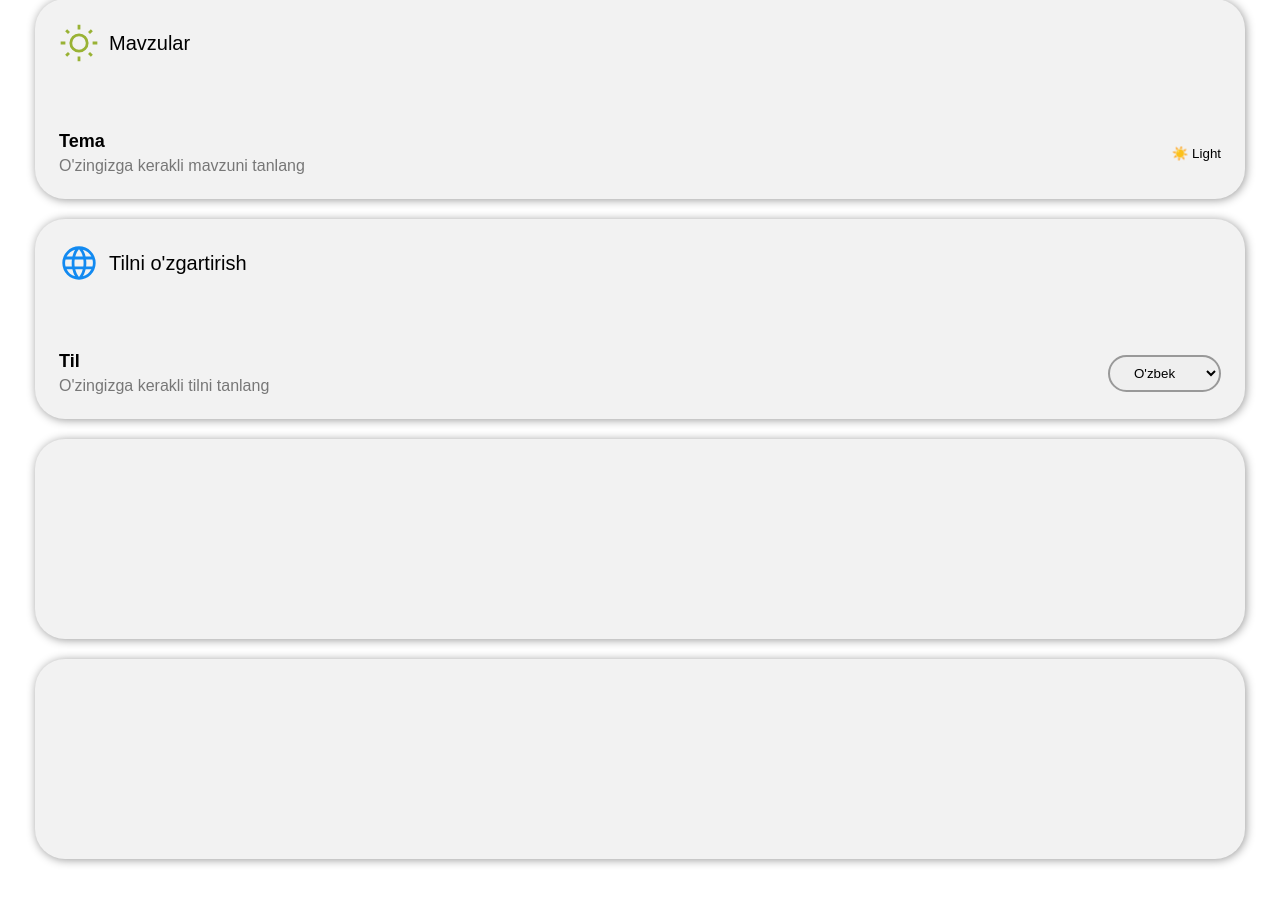
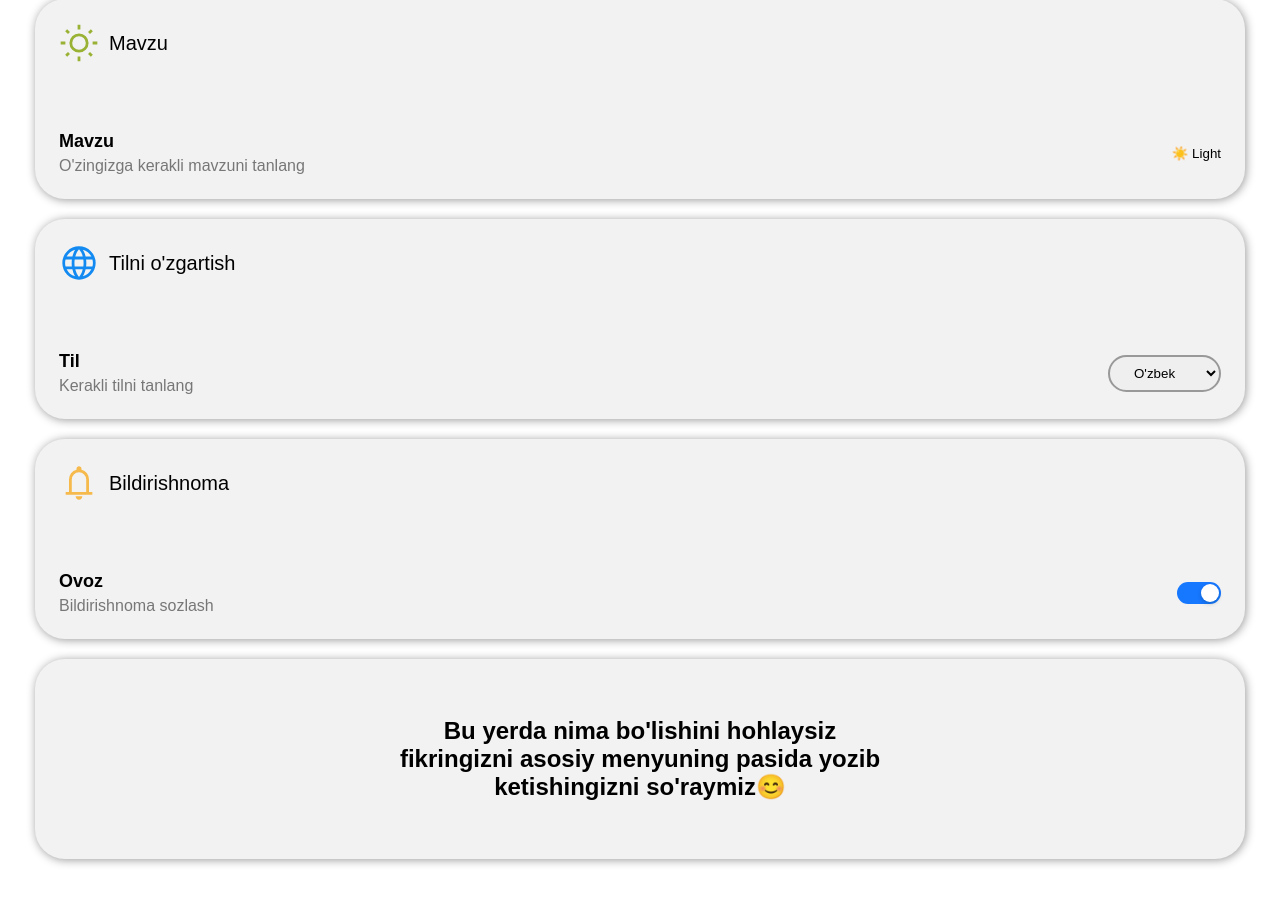
Before and after one commit to sheyh77/kids-tv, a React (Vite) app: page /settings in a window 1280 px wide. Shown: the part 193-1096 px from the top of the page. Built offline with nearby package versions, Linux system fonts and the light colour scheme; a web font is replaced by a local one.

Commit message:
update website

```diff
--- a/src/assets/scss/components/pages/_banner.scss
+++ b/src/assets/scss/components/pages/_banner.scss
@@ -31,6 +31,7 @@
             font-size: 20px;
             color: #d134d1;
             text-align: center;
+            align-items: center;
         }
     }
 
@@ -41,9 +42,5 @@
         color: white;
         font-weight: 600;
         font-size: 15px;
-
-        @media screen and (max-width: 592px){
-            background-color: #7e26a6;
-        }
     }
 }
--- a/src/assets/scss/components/pages/_footer.scss
+++ b/src/assets/scss/components/pages/_footer.scss
@@ -68,7 +68,7 @@
 
     &-feedback {
         width: 400px;
-        height: 350px;
+        height: 300px;
         background-color: white;
         display: flex;
         flex-direction: column;
--- a/src/assets/scss/components/pages/_settings.scss
+++ b/src/assets/scss/components/pages/_settings.scss
@@ -73,6 +73,22 @@
     &-language-option {
         border-radius: 12px;
     }
+
+    &-block-item-text {
+        display: flex;
+        justify-content: center;
+        align-items: center;
+    }
+
+    &-block-item-title {
+        width: 500px;
+        text-align: center;
+
+        @media screen and (max-width: 600px){
+            width: 300px;
+            font-size: 16px;
+        }
+    }
 }
 
 .settings-block-item.dark {
--- /dev/null
+++ b/src/assets/svg/NotificationSvg.jsx
@@ -0,0 +1,14 @@
+import * as React from "react"
+const NotificationSvg = (props) => (
+  <svg
+    xmlns="http://www.w3.org/2000/svg"
+    width={40}
+    height={40}
+    fill="#f6b94b"
+    viewBox="0 -960 960 960"
+    {...props}
+  >
+    <path d="M160-200v-66.67h80v-296q0-83.66 49.67-149.5Q339.33-778 420-796v-24q0-25 17.5-42.5T480-880q25 0 42.5 17.5T540-820v24q80.67 18 130.33 83.83Q720-646.33 720-562.67v296h80V-200H160Zm320-301.33ZM480-80q-33 0-56.5-23.5T400-160h160q0 33-23.5 56.5T480-80ZM306.67-266.67h346.66v-296q0-72-50.66-122.66Q552-736 480-736t-122.67 50.67q-50.66 50.66-50.66 122.66v296Z" />
+  </svg>
+)
+export default NotificationSvg
--- a/src/data/translateData.js
+++ b/src/data/translateData.js
@@ -73,5 +73,50 @@ export const trasnlateData = {
         en: "Settings",
         uz: "Sozlamalar",
         ru: "Настройки"
+    },
+    mavzu: {
+        en: "Topic",
+        uz: "Mavzu",
+        ru: "Тема"
+    },
+    mavzu_click: {
+        en: "Choose the topic you need.",
+        uz: "O'zingizga kerakli mavzuni tanlang",
+        ru: "Выберите нужную вам тему."
+    },
+    til_update: {
+        en: "Change language",
+        uz: "Tilni o'zgartish",
+        ru: "Изменить язык"
+    },
+    til: {
+        en: "Language",
+        uz: "Til",
+        ru: "Язык"
+    },
+    til_click: {
+        en: "Choose the language you need.",
+        uz: "Kerakli tilni tanlang",
+        ru: "Выберите нужный вам язык."
+    },
+    bildirishnoma: {
+        en: "Notification",
+        uz: "Bildirishnoma",
+        ru: "Уведомление"
+    },
+    ovoz: {
+        en: "Sound",
+        uz: "Ovoz",
+        ru: "Звук"
+    },
+    bildirishnoma_sozlash: {
+        en: "Notification settings",
+        uz: "Bildirishnoma sozlash",
+        ru: "Настройки уведомлений"
+    },
+    about: {
+        en: "Please leave your thoughts on what you would like to see here in the comments section below the main menu😊",
+        uz: "Bu yerda nima bo'lishini hohlaysiz fikringizni asosiy menyuning pasida yozib ketishingizni so'raymiz😊",
+        ru: "Пожалуйста, оставьте свои мысли о том, что бы вы хотели видеть здесь, в разделе комментариев под главным меню😊"
     }
 }
--- a/src/login/Register.jsx
+++ b/src/login/Register.jsx
@@ -9,9 +9,24 @@ function Register() {
   const navigate = useNavigate();
   const { setUser } = useContext(AuthContext);
 
-  const onFinish = (values) => {
-    axios.post("https://ceed8a646c7fba8b.mokky.dev/foydalanuvchi", values)
-      .then(res => {
+  const onFinish = async (values) => {
+    try {
+      // 1) Avval username bor-yo‘qligini tekshiramiz
+      const checkUser = await axios.get(
+        `https://ceed8a646c7fba8b.mokky.dev/foydalanuvchi?username=${values.username}`
+      );
+
+      if (checkUser.data.length > 0) {
+        messageApi.error("Bu username allaqachon mavjud, boshqasini tanlang!");
+        return;
+      }
+
+      // 2) Agar username bo‘lmasa → yangi user yaratamiz
+      const res = await axios.post(
+        "https://ceed8a646c7fba8b.mokky.dev/foydalanuvchi",
+        values
+      );
+
       if (res.status === 201) {
         const user = res.data;
 
@@ -23,16 +38,15 @@ function Register() {
 
         // Xabar va redirect
         messageApi.success("Ro‘yxatdan o‘tish muvaffaqiyatli!");
-          navigate("/"); // asosiy menyu
+        navigate("/");
       }
-      })
-      .catch(err => {
+    } catch (err) {
       messageApi.open({
         type: "error",
         content: "Ro‘yxatdan o‘tishda xatolik!",
       });
       console.error("Register error:", err);
-      });
+    }
   };
 
   return (
--- a/src/pages/Settings.jsx
+++ b/src/pages/Settings.jsx
@@ -4,11 +4,13 @@ import SunnySvg from "../assets/svg/SunnySvg";
 import LanguageSvg from "../assets/svg/LanguageSvg"
 import { LanguageContext } from '../context/LanguageContext';
 import useTranslate from '../hook/useTranslate';
+import NotificationSvg from "../assets/svg/NotificationSvg"
+import { Switch } from 'antd';
 
 function Settings() {
 
     const [darkMode, setDarkMode] = useState(false);
-    const {handleLanguageChange} = useContext(LanguageContext)
+    const { handleLanguageChange } = useContext(LanguageContext)
 
     // Avvalgi tanlovni localStorage dan olish
     useEffect(() => {
@@ -33,22 +35,26 @@ function Settings() {
     const { language, setLanguage } = useContext(LanguageContext)
     const { t } = useTranslate()
 
+    const onChange = () => {
+        console.log(`switch to ${checked}`);
+    };
+
     return (
         <section className="settings">
             <div className="cantainer">
                 <Header />
                 <div className="settings-wrap">
-                    <h1 className="settings-title">Sozlamalar</h1>
+                    <h1 className="settings-title">{t("settings")}</h1>
                     <div className="settings-block">
                         <div className="settings-block-item">
                             <div className="settings-block-item-top">
                                 <SunnySvg />
-                                <p>Mavzular</p>
+                                <p>{t("mavzu")}</p>
                             </div>
                             <div className="settings-block-item-bottom">
                                 <div className="settings-bib-text">
-                                    <p className="settings-bib-text-title">Tema</p>
-                                    <p className="settings-bib-text-sub">O'zingizga kerakli mavzuni tanlang</p>
+                                    <p className="settings-bib-text-title">{t("mavzu")}</p>
+                                    <p className="settings-bib-text-sub">{t("mavzu_click")}</p>
                                 </div>
                                 <button
                                     className="theme-switch"
@@ -61,12 +67,12 @@ function Settings() {
                         <div className="settings-block-item">
                             <div className="settings-block-item-top">
                                 <LanguageSvg />
-                                <p>Tilni o'zgartirish</p>
+                                <p>{t("til_update")}</p>
                             </div>
                             <div className="settings-block-item-bottom">
                                 <div className="settings-bib-text">
-                                    <p className="settings-bib-text-title">Til</p>
-                                    <p className="settings-bib-text-sub">O'zingizga kerakli tilni tanlang</p>
+                                    <p className="settings-bib-text-title">{t("til")}</p>
+                                    <p className="settings-bib-text-sub">{t("til_click")}</p>
                                 </div>
                                 <select value={language} onChange={(e) => handleLanguageChange(e.target.value)} className='settings-language-select'>
                                     <option value="en" className='settings-language-option'>English</option>
@@ -75,8 +81,22 @@ function Settings() {
                                 </select>
                             </div>
                         </div>
-                        <div className="settings-block-item"></div>
-                        <div className="settings-block-item"></div>
+                        <div className="settings-block-item">
+                            <div className="settings-block-item-top">
+                                <NotificationSvg />
+                                <p>{t("bildirishnoma")}</p>
+                            </div>
+                            <div className="settings-block-item-bottom">
+                                <div className="settings-bib-text">
+                                    <p className="settings-bib-text-title">{t("ovoz")}</p>
+                                    <p className="settings-bib-text-sub">{t("bildirishnoma_sozlash")}</p>
+                                </div>
+                                <Switch defaultChecked onChange={onChange} />
+                            </div>
+                        </div>
+                        <div className="settings-block-item settings-block-item-text">
+                            <h1 className='settings-block-item-title'>{t("about")}</h1>
+                        </div>
                     </div>
                 </div>
             </div>
```
Lines whose indentation alone changed are shown as unchanged.
